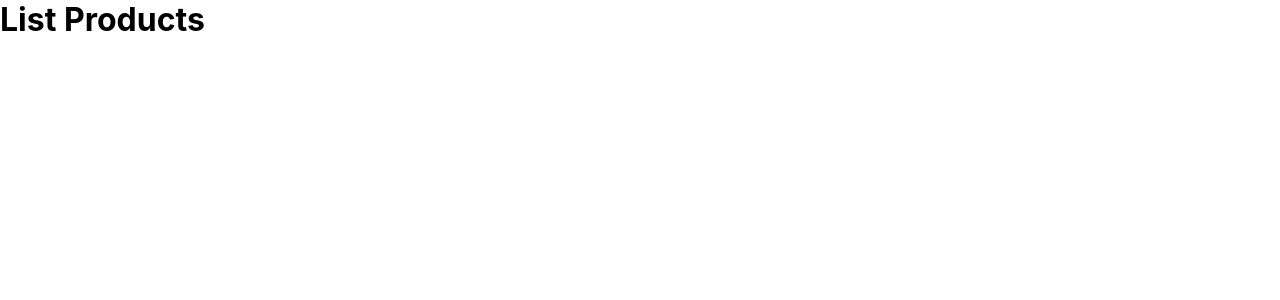
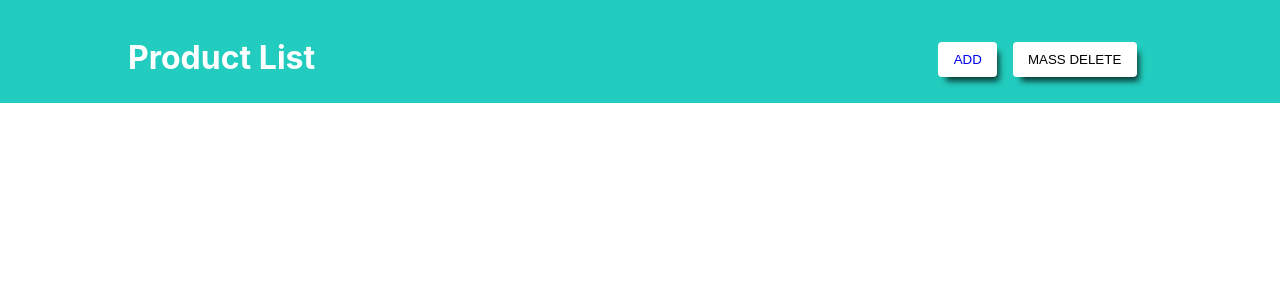
Before and after one commit to Andresantos01/ScandiwebFrontendReact, a React (Create React App) app in the folder frontend/: page / in a window 1280 px wide. Shown: the top 300 px of the page. Built offline with nearby package versions, Linux system fonts and the light colour scheme.

Commit message:
Create handles functions to header

```diff
--- a/frontend/src/Pages/add-products/add-products.js
+++ b/frontend/src/Pages/add-products/add-products.js
@@ -1,8 +1,13 @@
+import { Header } from "../../components/header/header";
+
 export function AddProduct()
 {
+
+
     return(
         <>
-            <h1>Add Product</h1>
+            <Header title="Product Add" value ="SAVE" context="CANCEL" isLink={false} isDelete={false} />
+
         </>
     )
 }
--- a/frontend/src/Pages/list-products/list-products.js
+++ b/frontend/src/Pages/list-products/list-products.js
@@ -1,9 +1,10 @@
+import { Header } from "../../components/header/header";
 
 export function ListProducts()
 {
     return(
         <>
-            <h1>List Products</h1>
+           <Header title="Product List" value ="ADD" context="MASS DELETE" />
         </>
     )
 }
--- a/frontend/src/components/header/header.js
+++ b/frontend/src/components/header/header.js
@@ -0,0 +1,40 @@
+import './header.scss';
+import { Link } from 'react-router-dom';
+export function Header({ title, value, context, isLink = true, isDelete = true }) {
+
+    function handleProductFormSubmit() {
+        return alert('Save product and redirect to product list');
+    }
+
+    function handleCancelProduct() {
+        return alert('Cancel product, no save and redirect to product list');
+    }
+
+    function handleDeleteMassCheckbox() {
+        return alert('delete mass checkbox');
+    }
+
+    return (
+        <>
+            <header>
+                <div className="center">
+                    <h1>{title}</h1>
+                    <div className="buttons-wrapper">
+                        {isLink ? (
+                            <button>
+                                <Link to="/addProduct">{value}</Link>
+                            </button>
+                        ) : (
+                            <button onClick={handleProductFormSubmit}>{value}</button>
+                        )}
+                        {isDelete ? (
+                            <button onClick={handleDeleteMassCheckbox}>{context}</button>
+                        ) : (
+                            <button onClick={handleCancelProduct}>{context}</button>
+                        )}
+                    </div>
+                </div>
+            </header>
+        </>
+    )
+}
--- a/frontend/src/components/header/header.scss
+++ b/frontend/src/components/header/header.scss
@@ -0,0 +1,52 @@
+$bg-primary: rgb(34, 204, 190);
+$btn-color: #000;
+header{
+    width: 100%;
+    height: auto;
+    padding: 3% 0 1% 0;
+    background-color: $bg-primary;
+        .center{
+            max-width: 80%;
+            height: 100%;
+            margin: 0 auto;
+            display: flex;
+            flex-direction: row;
+            justify-content: space-between;
+            flex-wrap: wrap;
+            align-items: self-end;
+            padding-bottom: 1%;
+                h1{
+                    color: #fff;
+                    width: 50%;
+                }
+                .buttons-wrapper{
+                    display: flex;
+                    width: 50%;
+                    flex-direction: row;
+                    justify-content: right;
+                    align-items: center;
+                    button{
+                        height: 35px;
+                        background-color: rgb(255, 255, 255);
+                        color: $btn-color;
+                        border-radius: 4px;
+                        padding: 0 3%;
+
+                        text-align: center;
+                        cursor: pointer;
+                        border: none;
+                        margin-right: 3%;
+                        -webkit-box-shadow: 5px 7px 6px -3px rgba(0,0,0,0.75);
+                        -moz-box-shadow: 5px 7px 6px -3px rgba(0,0,0,0.75);
+                        box-shadow: 5px 7px 6px -3px rgba(0,0,0,0.75);
+                            a{
+                                text-decoration: none;
+                            }
+
+                    }
+                    button:hover{
+                        background-color: #ececec;
+                    }
+                }
+        }
+}
```
